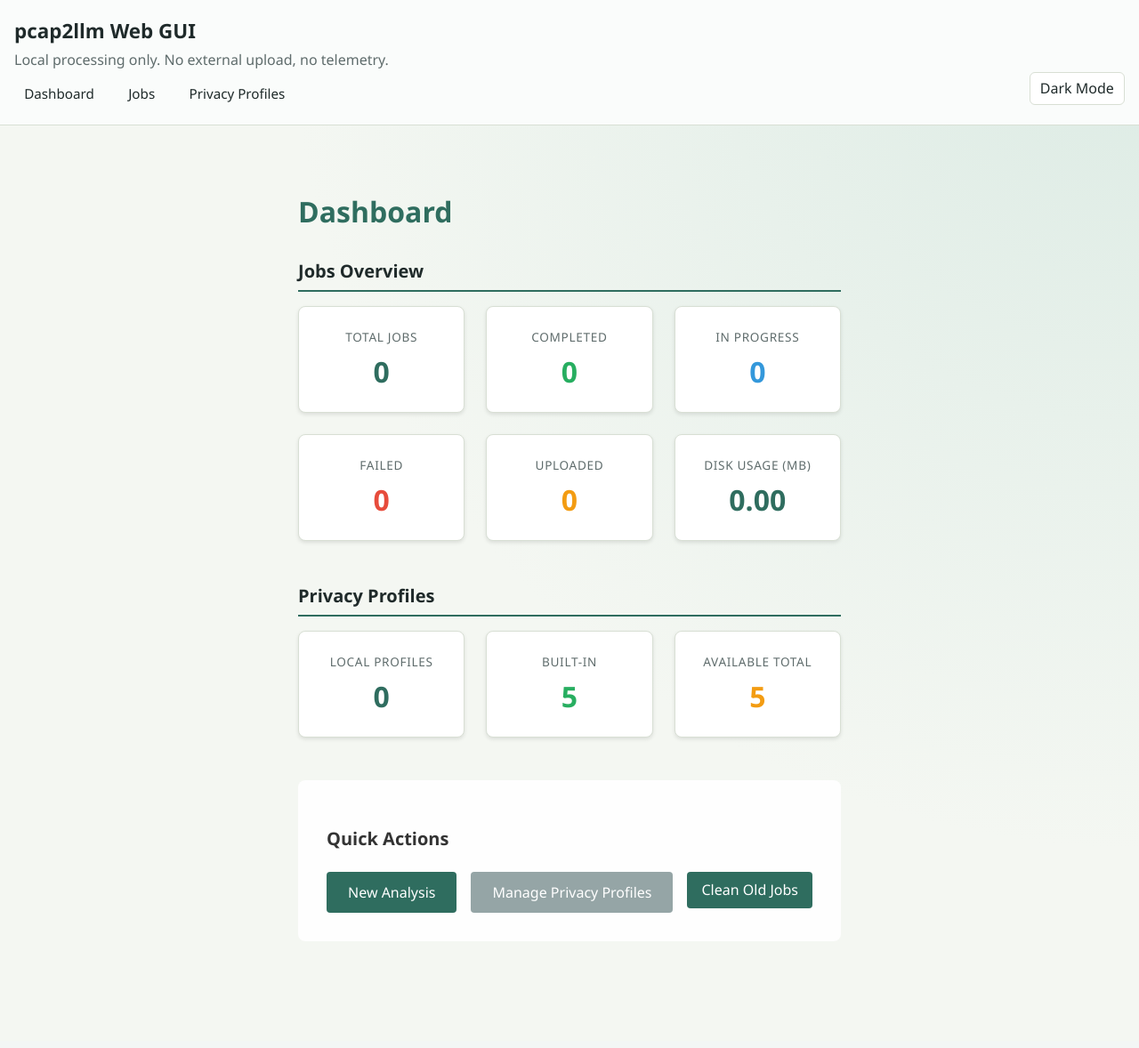
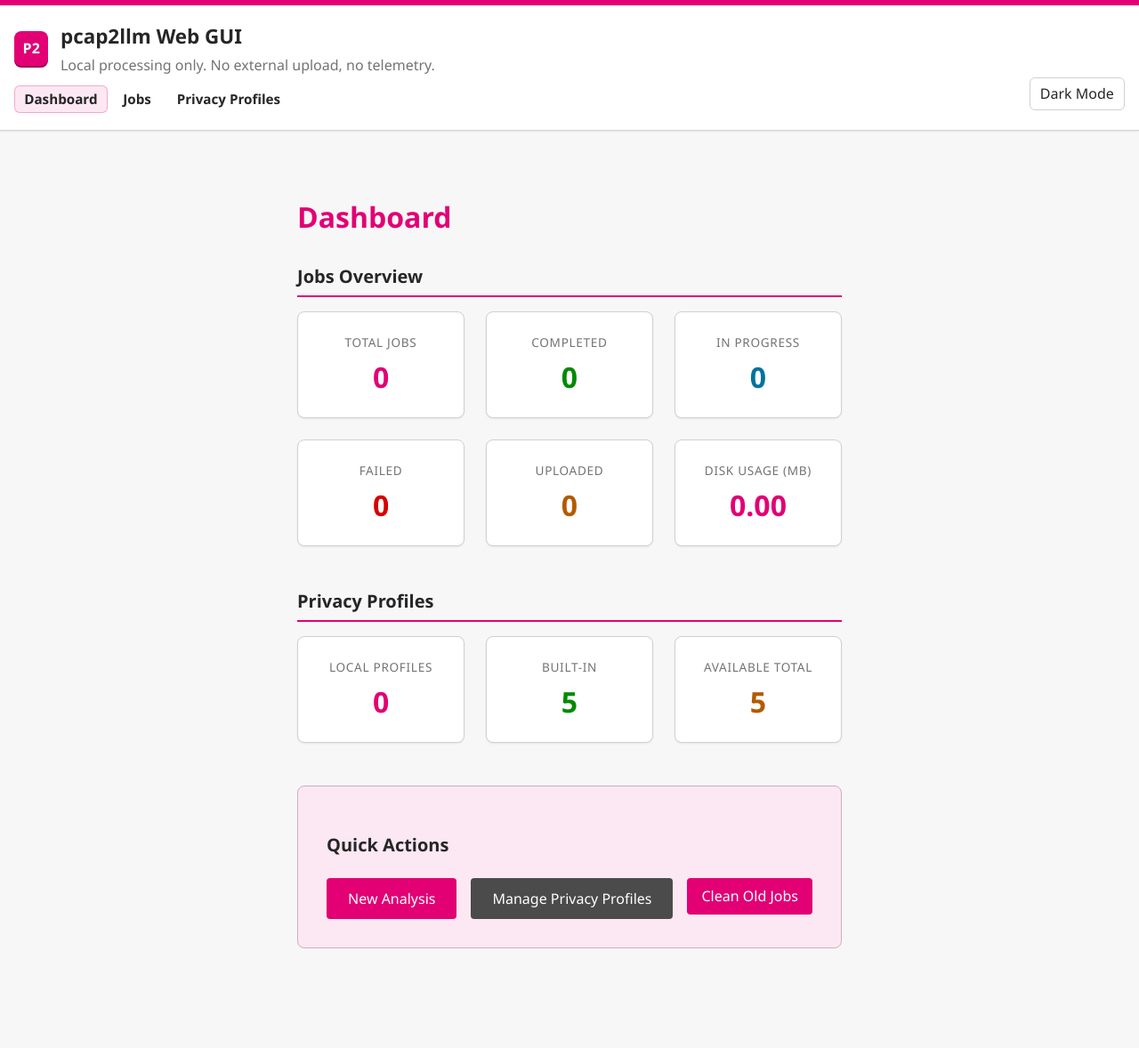
Before and after one commit to FrnkMrz/pcap2llm, a FastAPI app: page /dashboard in a window 1280 px wide. Shown: the whole page at 89% size. Before the commit the page ends 1026 px from the top, so only its background shows below. Run offline with FastAPI, Linux system fonts and the light colour scheme; some libraries are stand-ins or nearby versions.

Commit message:
Polish web gui brand design

```diff
--- a/src/pcap2llm/web/app.py
+++ b/src/pcap2llm/web/app.py
@@ -490,8 +490,8 @@ def create_app(settings: WebSettings | None = None) -> FastAPI:
         margin: 0;
         padding: 24px;
         font-family: ui-sans-serif, system-ui, -apple-system, BlinkMacSystemFont, "Segoe UI", sans-serif;
-        background: #f6f8fb;
-        color: #16202a;
+        background: #f7f7f8;
+        color: #262626;
       }}
       .wrap {{
         max-width: 1100px;
@@ -504,7 +504,7 @@ def create_app(settings: WebSettings | None = None) -> FastAPI:
         margin-bottom: 16px;
       }}
       a {{
-        color: #1251a3;
+        color: #e20074;
         text-decoration: none;
       }}
       a:hover {{
@@ -514,7 +514,7 @@ def create_app(settings: WebSettings | None = None) -> FastAPI:
         white-space: pre-wrap;
         word-break: break-word;
         background: #ffffff;
-        border: 1px solid #d7dee8;
+        border: 1px solid #d0d0d0;
         border-radius: 8px;
         padding: 16px;
         overflow: auto;
--- a/src/pcap2llm/web/static/styles.css
+++ b/src/pcap2llm/web/static/styles.css
@@ -1,39 +1,93 @@
 :root {
-  --bg: #f4f7f2;
-  --ink: #1f2a2a;
-  --muted: #5f6c6c;
-  --panel: #ffffff;
-  --line: #d8dfd4;
-  --accent: #2f6d5f;
-  --error: #a11f1f;
+  --telekom-magenta: #e20074;
+  --telekom-magenta-hover: #c00063;
+  --telekom-magenta-soft: #fce8f2;
+  --telekom-black: #262626;
+  --telekom-gray-700: #4b4b4b;
+  --telekom-gray-500: #737373;
+  --telekom-gray-300: #d0d0d0;
+  --telekom-gray-100: #f3f3f3;
+  --white: #ffffff;
+  --black: #000000;
+  --bg: #f7f7f8;
+  --ink: var(--telekom-black);
+  --muted: var(--telekom-gray-500);
+  --panel: var(--white);
+  --line: var(--telekom-gray-300);
+  --accent: var(--telekom-magenta);
+  --accent-hover: var(--telekom-magenta-hover);
+  --accent-soft: var(--telekom-magenta-soft);
+  --on-accent: var(--white);
+  --code-bg: #111111;
+  --code-ink: #f5f5f5;
+  --info: #00739f;
+  --success: #008a00;
+  --warning: #b35a00;
+  --error: #d90000;
+  --shadow: 0 1px 2px rgba(38, 38, 38, 0.08);
+  --shadow-raised: 0 4px 10px rgba(38, 38, 38, 0.14);
+  --shadow-tooltip: 0 8px 20px rgba(0, 0, 0, 0.22);
 }
 
 :root[data-theme="dark"] {
-  --bg: #0f1515;
-  --ink: #d8e1df;
-  --muted: #93a2a0;
-  --panel: #182121;
-  --line: #2b3a38;
-  --accent: #6eb8a5;
-  --error: #ff7d7d;
+  --bg: #111111;
+  --ink: #f5f5f5;
+  --muted: #b2b2b2;
+  --panel: #1f1f1f;
+  --line: #444444;
+  --accent: #ff4fa3;
+  --accent-hover: #ff7fbd;
+  --accent-soft: #3a1c2b;
+  --on-accent: var(--white);
+  --code-bg: #050505;
+  --code-ink: #f5f5f5;
+  --info: #53c7ef;
+  --success: #55c96b;
+  --warning: #f0a23a;
+  --error: #ff6b6b;
+  --shadow: 0 1px 2px rgba(0, 0, 0, 0.32);
+  --shadow-raised: 0 4px 12px rgba(0, 0, 0, 0.34);
+  --shadow-tooltip: 0 8px 20px rgba(0, 0, 0, 0.36);
 }
 
 * { box-sizing: border-box; }
 body {
   margin: 0;
-  font-family: "Segoe UI", Tahoma, sans-serif;
-  background: radial-gradient(circle at top right, #dcebe4 0%, var(--bg) 55%);
+  font-family: "Segoe UI", Tahoma, Arial, sans-serif;
+  background: var(--bg);
   color: var(--ink);
 }
 
 .site-header {
   padding: 1.2rem 1rem;
+  border-top: 6px solid var(--accent);
   border-bottom: 1px solid var(--line);
-  background: color-mix(in srgb, var(--panel) 85%, #dfeae4 15%);
+  background: var(--panel);
+  box-shadow: var(--shadow);
 }
 .site-header h1 { margin: 0; font-size: 1.4rem; }
 .site-header a { color: inherit; text-decoration: none; }
 .site-header p { margin: 0.35rem 0 0; color: var(--muted); }
+
+.brand-lockup {
+  display: flex;
+  align-items: center;
+  gap: 0.85rem;
+}
+
+.brand-mark {
+  display: inline-grid;
+  place-items: center;
+  width: 2.4rem;
+  height: 2.4rem;
+  border-radius: 8px;
+  background: var(--accent);
+  color: var(--on-accent) !important;
+  font-weight: 800;
+  letter-spacing: 0;
+  text-transform: uppercase;
+  box-shadow: 0 2px 0 color-mix(in srgb, var(--accent) 70%, var(--black) 30%);
+}
 
 .container {
   max-width: 1080px;
@@ -57,15 +112,25 @@ input, select, button {
   font: inherit;
 }
 input[type="text"], input[type="number"], input[type="file"], select {
-  border: 1px solid #c9d1c4;
+  border: 1px solid var(--line);
   border-radius: 7px;
   padding: 0.45rem 0.55rem;
-  background: #fff;
+  background: var(--panel);
+  color: var(--ink);
+}
+
+input:focus-visible,
+select:focus-visible,
+button:focus-visible,
+a:focus-visible,
+textarea:focus-visible {
+  outline: 3px solid color-mix(in srgb, var(--accent) 38%, transparent);
+  outline-offset: 2px;
 }
 button {
   border: 0;
   background: var(--accent);
-  color: #fff;
+  color: var(--on-accent);
   border-radius: 7px;
   padding: 0.55rem 0.85rem;
   cursor: pointer;
@@ -106,12 +171,12 @@ pre {
   max-width: 100%;
   border: 1px solid var(--line);
   border-radius: 7px;
-  background: #fff;
+  background: var(--panel);
 }
 
 .site-nav {
   display: flex;
-  gap: 1rem;
+  gap: 0.4rem;
   margin-top: 0.75rem;
 }
 
@@ -134,14 +199,19 @@ pre {
   text-decoration: none;
   color: var(--accent);
   font-size: 0.95rem;
-  font-weight: 500;
+  font-weight: 600;
   padding: 0.35rem 0.7rem;
-  border-radius: 5px;
-  transition: background 0.2s;
+  border-radius: 6px;
+  transition: background 0.2s, color 0.2s, box-shadow 0.2s;
 }
 
-.nav-link:hover {
-  background: rgba(47, 109, 95, 0.1);
+.nav-link:hover,
+.nav-link.active {
+  background: var(--accent-soft);
+}
+
+.nav-link.active {
+  box-shadow: inset 0 0 0 1px color-mix(in srgb, var(--accent) 28%, transparent);
 }
 
 @media (max-width: 760px) {
@@ -275,38 +346,38 @@ button[type="submit"]:hover {
 
 .btn-primary {
   background-color: var(--accent);
-  color: white;
+  color: var(--on-accent);
 }
 
 .btn-primary:hover {
-  background-color: #1f5145;
+  background-color: var(--accent-hover);
 }
 
 .btn-secondary {
-  background-color: #95a5a6;
-  color: white;
+  background-color: var(--telekom-gray-700);
+  color: var(--on-accent);
 }
 
 .btn-secondary:hover {
-  background-color: #7f8c8d;
+  background-color: var(--telekom-black);
 }
 
 .btn-warning {
-  background-color: #f39c12;
-  color: white;
+  background-color: var(--warning);
+  color: var(--on-accent);
 }
 
 .btn-warning:hover {
-  background-color: #d68910;
+  background-color: color-mix(in srgb, var(--warning) 78%, var(--black) 22%);
 }
 
 .btn-danger {
-  background-color: #e74c3c;
-  color: white;
+  background-color: var(--error);
+  color: var(--on-accent);
 }
 
 .btn-danger:hover {
-  background-color: #c0392b;
+  background-color: color-mix(in srgb, var(--error) 78%, var(--black) 22%);
 }
 
 .link-button {
--- a/src/pcap2llm/web/templates/base.html
+++ b/src/pcap2llm/web/templates/base.html
@@ -8,13 +8,18 @@
   </head>
   <body>
     <header class="site-header">
-      <h1><a href="/">pcap2llm Web GUI</a></h1>
-      <p>Local processing only. No external upload, no telemetry.</p>
+      <div class="brand-lockup">
+        <a href="/" class="brand-mark" aria-label="pcap2llm home">p2</a>
+        <div>
+          <h1><a href="/">pcap2llm Web GUI</a></h1>
+          <p>Local processing only. No external upload, no telemetry.</p>
+        </div>
+      </div>
       <div class="header-row">
-        <nav class="site-nav">
-          <a href="/dashboard" class="nav-link">Dashboard</a>
-          <a href="/" class="nav-link">Jobs</a>
-          <a href="/profiles" class="nav-link">Privacy Profiles</a>
+        <nav class="site-nav" aria-label="Primary navigation">
+          <a href="/dashboard" class="nav-link {% if request.url.path.startswith('/dashboard') %}active{% endif %}">Dashboard</a>
+          <a href="/" class="nav-link {% if request.url.path == '/' or request.url.path.startswith('/jobs') %}active{% endif %}">Jobs</a>
+          <a href="/profiles" class="nav-link {% if request.url.path.startswith('/profiles') %}active{% endif %}">Privacy Profiles</a>
         </nav>
         <button id="theme-toggle" type="button" class="theme-toggle" aria-label="Toggle color theme">Dark Mode</button>
       </div>
--- a/src/pcap2llm/web/templates/dashboard.html
+++ b/src/pcap2llm/web/templates/dashboard.html
@@ -112,7 +112,7 @@
     font-size: 1.25rem;
     color: var(--ink);
     margin-bottom: 1rem;
-    border-bottom: 2px solid #2f6d5f;
+    border-bottom: 2px solid var(--accent);
     padding-bottom: 0.5rem;
   }
 
@@ -128,13 +128,13 @@
     border-radius: 8px;
     padding: 1.5rem;
     text-align: center;
-    box-shadow: 0 2px 4px rgba(0, 0, 0, 0.1);
+    box-shadow: var(--shadow);
     transition: transform 0.2s, box-shadow 0.2s;
   }
 
   .stat-card:hover {
     transform: translateY(-2px);
-    box-shadow: 0 4px 8px rgba(0, 0, 0, 0.15);
+    box-shadow: var(--shadow-raised);
   }
 
   .stat-label {
@@ -152,19 +152,19 @@
   }
 
   .stat-success {
-    color: #27ae60;
+    color: var(--success);
   }
 
   .stat-error {
-    color: #e74c3c;
+    color: var(--error);
   }
 
   .stat-warning {
-    color: #f39c12;
+    color: var(--warning);
   }
 
   .stat-info {
-    color: #3498db;
+    color: var(--info);
   }
 
   .recent-section {
@@ -175,7 +175,7 @@
     font-size: 1.25rem;
     color: var(--ink);
     margin-bottom: 1rem;
-    border-bottom: 2px solid #2f6d5f;
+    border-bottom: 2px solid var(--accent);
     padding-bottom: 0.5rem;
   }
 
@@ -185,11 +185,11 @@
     background: var(--panel);
     border-radius: 8px;
     overflow: hidden;
-    box-shadow: 0 2px 4px rgba(0, 0, 0, 0.1);
+    box-shadow: var(--shadow);
   }
 
   .recent-table thead tr {
-    background: color-mix(in srgb, var(--panel) 85%, #e9ecea 15%);
+    background: color-mix(in srgb, var(--panel) 82%, var(--telekom-gray-100) 18%);
     border-bottom: 2px solid var(--line);
   }
 
@@ -206,7 +206,7 @@
   }
 
   .recent-table tr:hover {
-    background: color-mix(in srgb, var(--panel) 92%, #f0f3f1 8%);
+    background: color-mix(in srgb, var(--panel) 90%, var(--accent-soft) 10%);
   }
 
   .recent-table a {
@@ -220,36 +220,37 @@
   }
 
   .status-done {
-    color: #27ae60;
+    color: var(--success);
     font-weight: 600;
   }
 
   .status-failed {
-    color: #e74c3c;
+    color: var(--error);
     font-weight: 600;
   }
 
   .status-discovering,
   .status-analyzing {
-    color: #3498db;
+    color: var(--info);
     font-weight: 600;
   }
 
   .status-uploaded {
-    color: #f39c12;
+    color: var(--warning);
     font-weight: 600;
   }
 
   .actions-section {
     margin-bottom: 3rem;
-    background: color-mix(in srgb, var(--panel) 90%, #f0f3f1 10%);
+    background: var(--accent-soft);
+    border: 1px solid color-mix(in srgb, var(--accent) 18%, var(--line));
     border-radius: 8px;
     padding: 2rem;
   }
 
   .actions-section h3 {
     font-size: 1.25rem;
-    color: #333;
+    color: var(--ink);
     margin-bottom: 1.5rem;
   }
 
@@ -271,30 +272,30 @@
   }
 
   .btn-primary {
-    background-color: #2f6d5f;
-    color: white;
+    background-color: var(--accent);
+    color: var(--on-accent);
   }
 
   .btn-primary:hover {
-    background-color: #245147;
+    background-color: var(--accent-hover);
   }
 
   .btn-secondary {
-    background-color: #95a5a6;
-    color: white;
+    background-color: var(--telekom-gray-700);
+    color: var(--on-accent);
   }
 
   .btn-secondary:hover {
-    background-color: #7f8c8d;
+    background-color: var(--telekom-black);
   }
 
   .btn-warning {
-    background-color: #f39c12;
-    color: white;
+    background-color: var(--warning);
+    color: var(--on-accent);
   }
 
   .btn-warning:hover {
-    background-color: #d68910;
+    background-color: color-mix(in srgb, var(--warning) 78%, var(--black) 22%);
   }
 
   @media (max-width: 768px) {
--- a/src/pcap2llm/web/templates/profiles.html
+++ b/src/pcap2llm/web/templates/profiles.html
@@ -249,7 +249,7 @@
     border: 1px solid var(--line);
     border-radius: 8px;
     padding: 14px;
-    background: color-mix(in srgb, var(--panel) 92%, #eef5ff 8%);
+    background: color-mix(in srgb, var(--panel) 92%, var(--accent-soft) 8%);
   }
 
   .builtin-card-top,
```
Also changed, not shown: other parts of src/pcap2llm/web/static/styles.css (+23 -21 lines), docs/WEB_GUI.md (+2 -0 lines), src/pcap2llm/web/templates/job.html (+50 -51 lines), CHANGELOG.md.
